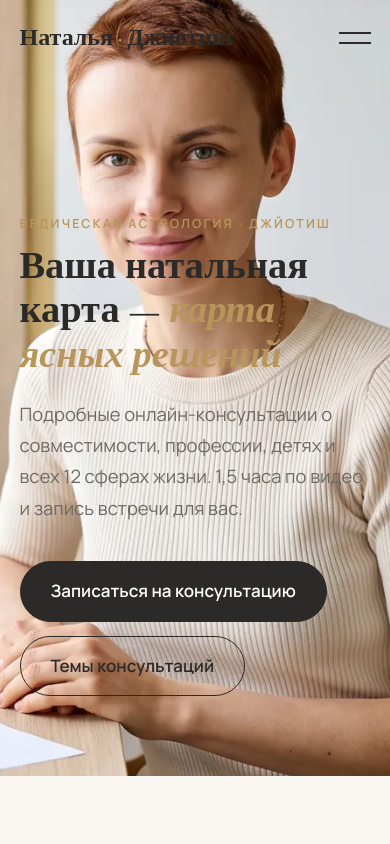
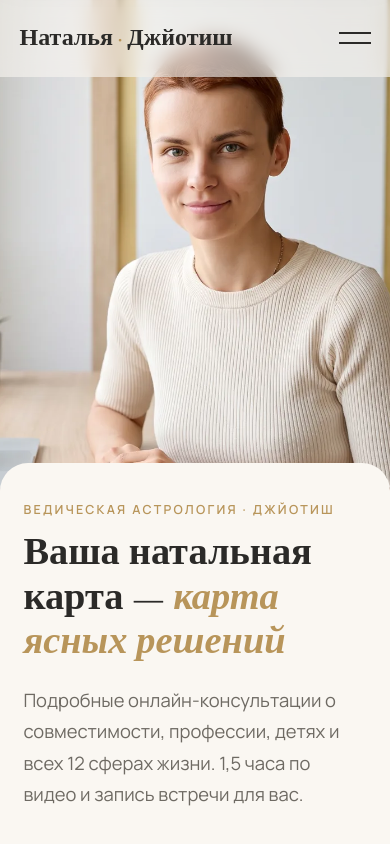
Before and after one commit to andreyastrolog-gif/natalia-astro, a plain HTML site: page index.html in a window 390 px wide. Shown: the top 844 px of the page. Drawn offline with nearby package versions, Linux system fonts and the light colour scheme.

Commit message:
hero fix

```diff
--- a/css/style.css
+++ b/css/style.css
@@ -50,3 +50,9 @@ h2{font-size:clamp(2rem,4vw,3rem);margin-bottom:.6em}h3{font-size:1.6rem;margin-
 @media (max-width:760px){.burger{display:block}.nav{position:fixed;top:60px;left:0;right:0;flex-direction:column;background:var(--bg);padding:24px;gap:18px;transform:translateY(-130%);transition:.4s;box-shadow:0 20px 30px #0000000d}
 .open .nav{transform:none}.hero{align-items:flex-end;min-height:92vh}.hero::before{background:linear-gradient(0deg,var(--bg) 40%,#faf7f2aa 65%,#faf7f200 90%)}.hero-bg img{object-position:72% 20%}
 .sec{padding:80px 6vw}.grid12,.steps{grid-template-columns:1fr}.about-photo::after{inset:14px -10px -14px 14px}}
+.hero{isolation:isolate}.hero-bg{z-index:-2}
+.hero::before{background:linear-gradient(90deg,var(--bg) 0%,var(--bg) 30%,#faf7f2e6 42%,#faf7f200 62%)}
+.hdr{background:rgba(250,247,242,.6);backdrop-filter:blur(10px)}
+@media (max-width:760px){.hero{flex-direction:column;align-items:stretch;padding:0;min-height:auto}
+.hero-bg{position:relative;inset:auto;height:62vh;overflow:hidden}.hero-bg img{height:115%;object-position:72% 15%}
+.hero::before{display:none}.hero-in{padding:36px 6vw 50px;background:var(--bg);margin-top:-60px;border-radius:28px 28px 0 0;position:relative}}
```
